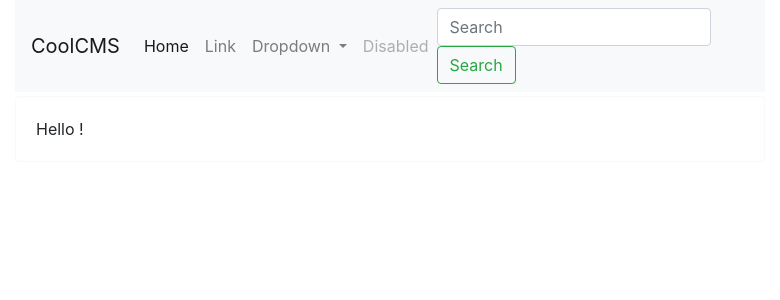
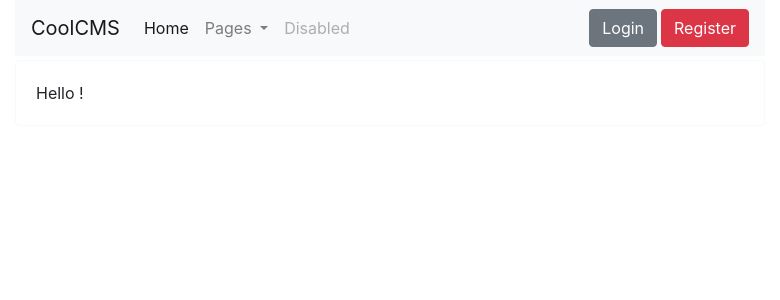
Before and after one commit to Cleveruz/coolcms, a PHP site: page /account.php in a window 1280 px wide. Shown: the top 300 px of the page, without its empty margins (250-1030 px from the left). Run offline with PHP 8.4, Linux system fonts and the light colour scheme.

Commit message:
dropdown update, login/register/account links

```diff
--- a/header.php
+++ b/header.php
@@ -31,27 +31,29 @@
             <li class="nav-item active">
                 <a class="nav-link" href="#">Home <span class="sr-only">(current)</span></a>
             </li>
-            <li class="nav-item">
-                <a class="nav-link" href="#">Link</a>
-            </li>
             <li class="nav-item dropdown">
                 <a class="nav-link dropdown-toggle" href="#" id="navbarDropdown" role="button" data-toggle="dropdown" aria-haspopup="true" aria-expanded="false">
-                    Dropdown
+                    <?=$lang['pages']?>
                 </a>
                 <div class="dropdown-menu" aria-labelledby="navbarDropdown">
-                    <a class="dropdown-item" href="account.php"><?=$lang['account']?></a>
                     <a class="dropdown-item" href="chat.php"><?=$lang['chat']?></a>
-                    <div class="dropdown-divider"></div>
-                    <a class="dropdown-item" href="logout.php"><?=$lang['logout']?></a>
+                    <?php if ($auth):?>
+                        <div class="dropdown-divider"></div>
+                        <a class="dropdown-item" href="account.php"><?=$lang['account']?></a>
+                        <a class="dropdown-item" href="logout.php"><?=$lang['logout']?></a>
+                    <?php endif;?>
                 </div>
             </li>
             <li class="nav-item">
                 <a class="nav-link disabled" href="#" tabindex="-1" aria-disabled="true">Disabled</a>
             </li>
         </ul>
-        <form class="form-inline my-2 my-lg-0">
-            <input class="form-control mr-sm-2" type="search" placeholder="Search" aria-label="Search">
-            <button class="btn btn-outline-success my-2 my-sm-0" type="submit">Search</button>
-        </form>
+
+        <?php if ($auth):?>
+            <a class="btn btn-secondary my-2 mr-1 my-sm-0" href="account.php"><?=$lang['account']?></a>
+        <?php else:?>
+            <a class="btn btn-secondary my-2 mr-1 my-sm-0" href="login.php"><?=$lang['login_button']?></a>
+            <a class="btn btn-danger my-2 my-sm-0" href="register.php"><?=$lang['register_button']?></a>
+        <?php endif;?>
     </div>
 </nav>
--- a/language/en.ini
+++ b/language/en.ini
@@ -3,6 +3,7 @@ account = Account
 chat = Chat
 email = Email
 hello = Hello
+pages = Pages
 login_button = Login
 logout = Log out
 message = Message
--- a/language/uk.ini
+++ b/language/uk.ini
@@ -3,6 +3,7 @@ account = Акаунт
 chat = Чат
 email = Email
 hello = Привіт
+pages = Сторінки
 login_button = Вхід
 logout = Вихід
 message = Повідомлення
```
